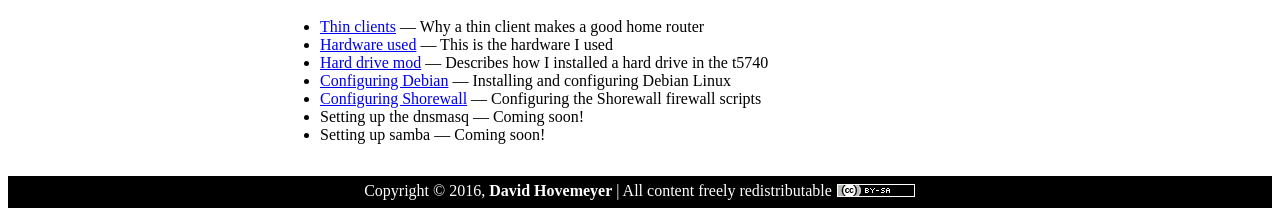
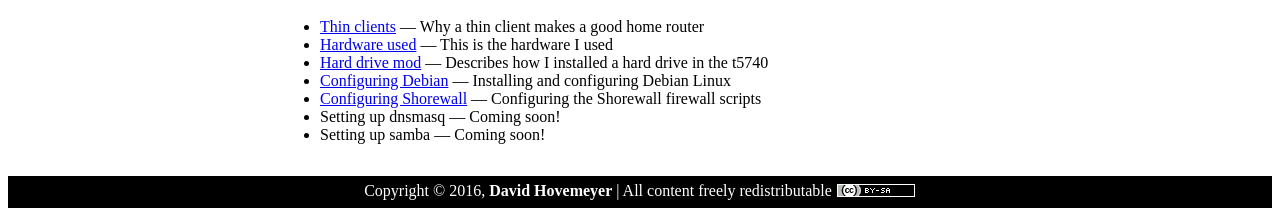
Before and after one commit to daveho/t5740router, a Jekyll site: the page built from index.md, in a window 1280 px wide. Shown: the part 698-911 px from the top of the page. Built offline with Jekyll 4.4.1, drawn with Linux system fonts in a browser that asks for light colours.

Commit message:
fix typo

```diff
--- a/index.md
+++ b/index.md
@@ -28,7 +28,7 @@ This website describes my project to set up an HP t5740 thin client as a home ro
 * [Hard drive mod](hdmod.html) &mdash; Describes how I installed a hard drive in the t5740
 * [Configuring Debian](debian.html) &mdash; Installing and configuring Debian Linux
 * [Configuring Shorewall](shorewall.html) &mdash; Configuring the Shorewall firewall scripts
-* Setting up the dnsmasq &mdash; Coming soon!
+* Setting up dnsmasq &mdash; Coming soon!
 * Setting up samba &mdash; Coming soon!
 
 <!-- vim:set wrap: ­-->
```
